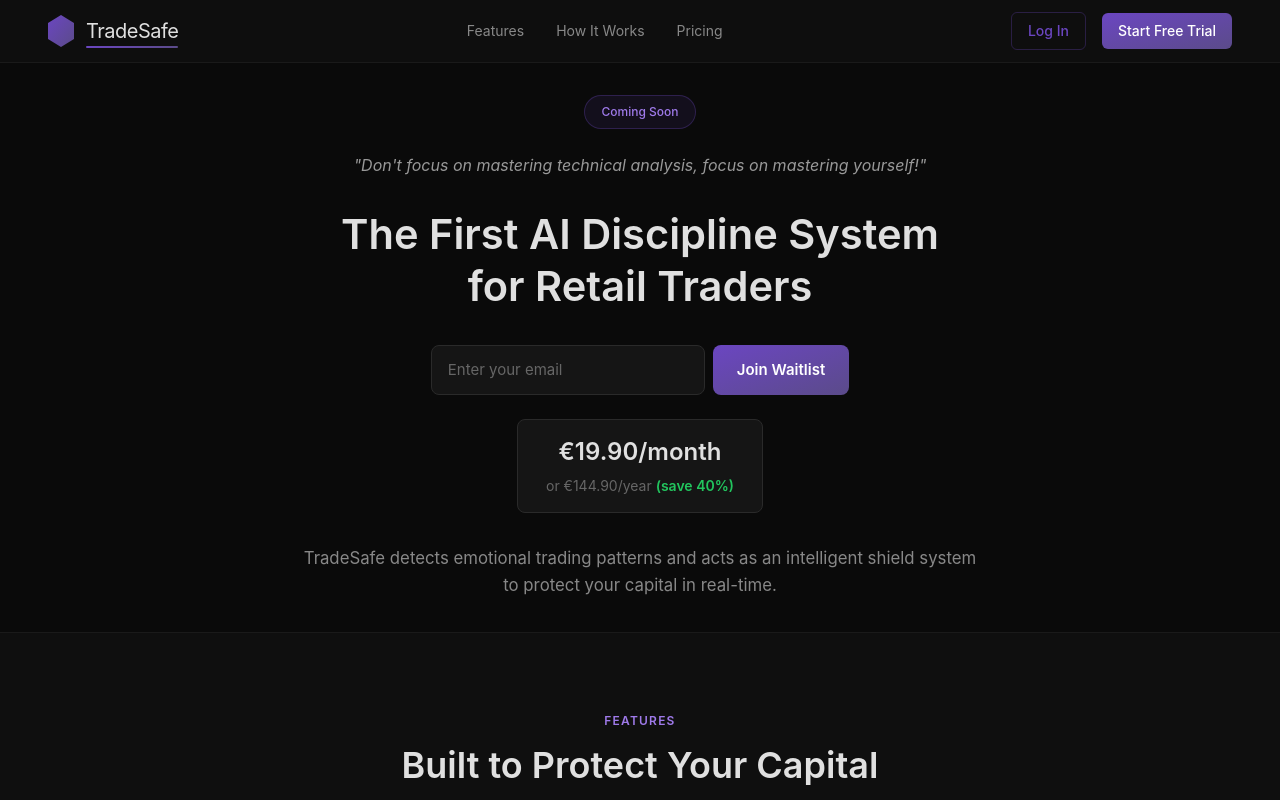
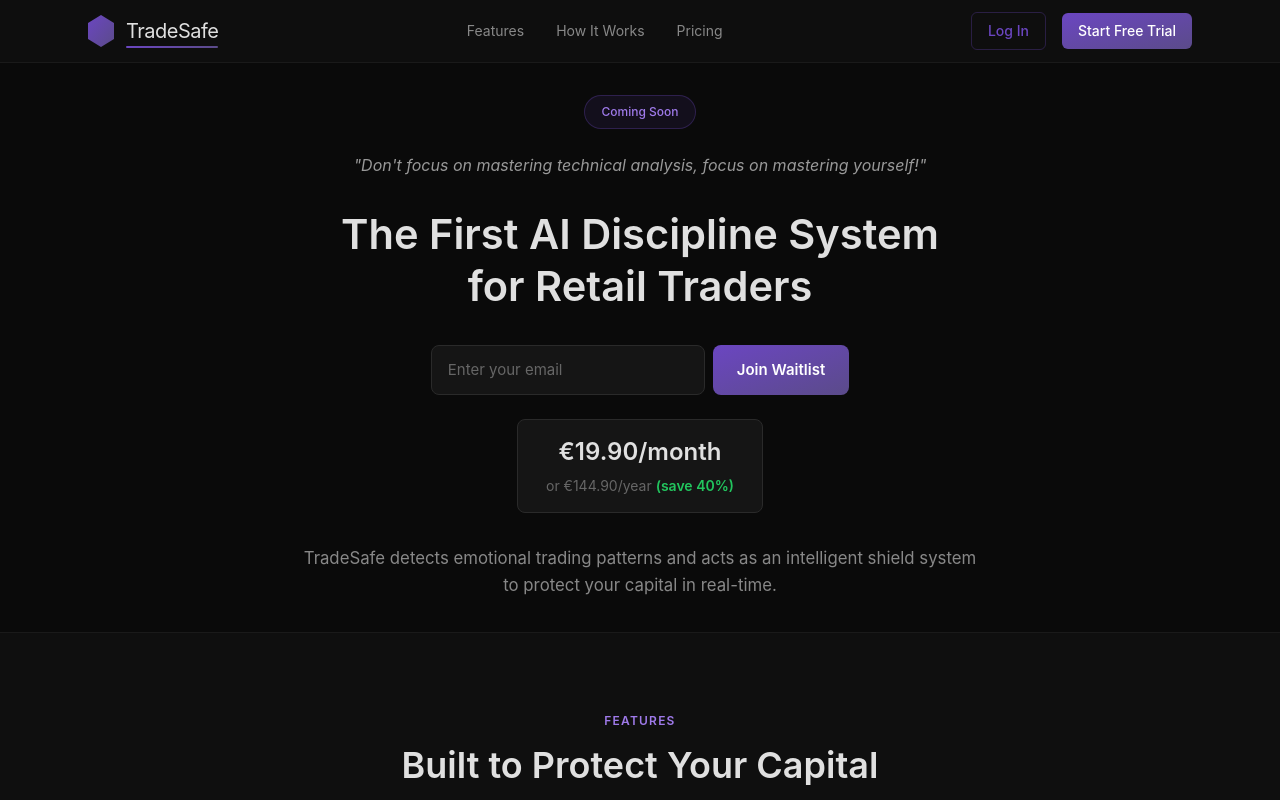
Before and after one commit to Trade-Safe/tradesafe-landing, a Next.js app: page / in a window 1280 px wide. Shown: the top 800 px of the page. Built offline with nearby package versions, Linux system fonts and the light colour scheme.

Commit message:
Update Header.tsx

```diff
--- a/components/Header.tsx
+++ b/components/Header.tsx
@@ -16,7 +16,7 @@ export default function Header() {
 
   return (
     <header className="bg-[rgba(15,15,15,0.95)] backdrop-blur-[10px] border-b border-[#1a1a1a] sticky top-0 z-[1000]">
-      <nav className="w-full px-6 md:px-12 py-3 flex justify-between items-center">
+      <nav className="max-w-[1200px] mx-auto px-6 md:px-12 py-3 flex justify-between items-center">
         {/* Logo */}
         <Link href="/" className="flex items-center gap-3 no-underline relative z-[1001]">
           <div className="w-[26px] h-[32px] bg-gradient-to-br from-primary to-primary-dark flex-shrink-0"
```
